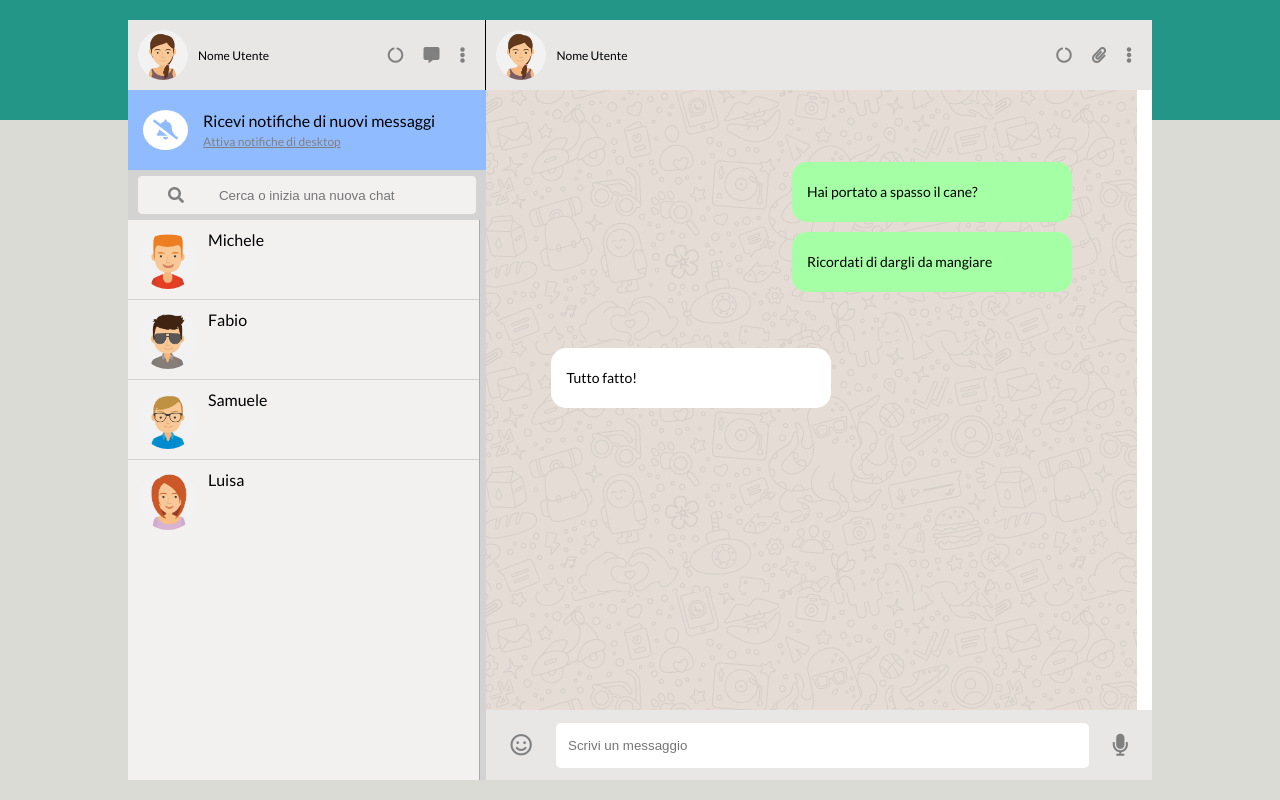
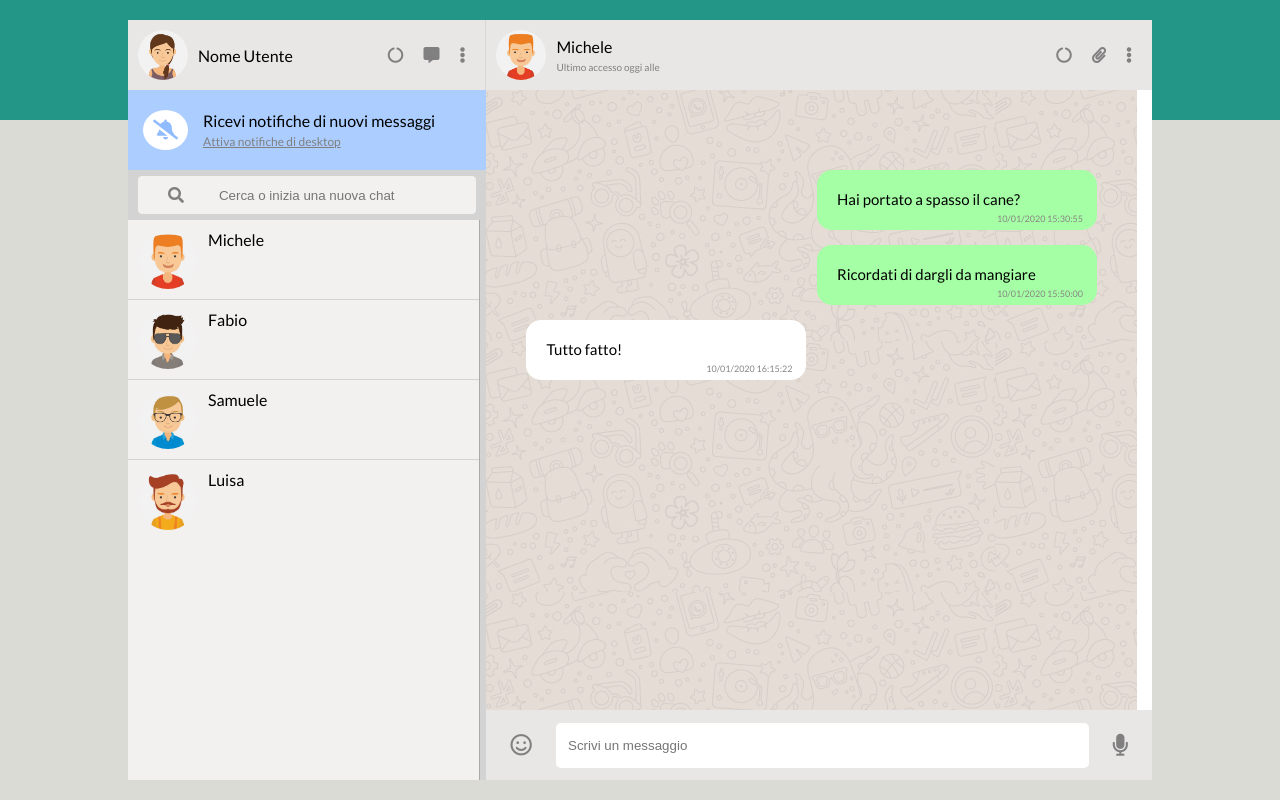
Before and after one commit to Pievisco89/js-html-css-boolzap, a plain HTML site: page index.html in a window 1280 px wide. Drawn offline with nearby package versions, Linux system fonts and the light colour scheme.

Commit message:
finito - rifatto completamente box-msg

```diff
--- a/assets/css/style.css
+++ b/assets/css/style.css
@@ -40,7 +40,7 @@ body{
 .container .left header{
   height: 70px;
   background-color: rgb(233, 230, 230);
-  border-right: 1px solid black;
+  border-right: 1px solid rgb(216, 214, 214);
 }
 
 .container .left header .user,
@@ -50,7 +50,7 @@ body{
   float: left;
   width: 50%;
   height: 100%;
-  font-size: 12px;
+  font-size: 16px;
 }
 
 .container .left header .user img,
@@ -86,7 +86,7 @@ body{
   display: flex;
   align-items: center;
   height: 80px;
-  background-color: rgb(144, 188, 255);
+  background-color: rgb(171, 205, 255);
 }
 
 .container .left main .top i{
@@ -130,9 +130,10 @@ body{
   outline: none;
 }
 
-.container .left .contacts{
+.container .left .contacts-list{
   width: 98%;
   height: calc(100% - 130px);
+  overflow: auto;
   box-shadow: 1px 0 rgba(0, 0, 0, 0.2);
   background-color: rgb(243, 240, 240);
 }
@@ -180,59 +181,67 @@ body{
   background-color: rgb(233, 230, 230);
 }
 
+.container .right header .user .user-text{
+  display: flex;
+  flex-direction: column;
+}
+
+.container .right header .user .user-text span:last-child{
+  font-size: 10px;
+  margin-top: 5px;
+  color: grey;
+}
+
 .container .right .box-msg{
-  position: relative;
   height: calc(100% - 140px);
   border-right: 15px solid white;
   background-image: url("../img/mine.jpg");
+  padding: 80px 40px;
+
 }
 
 .container .right .box-msg .msg{
-  position: absolute;
-  list-style: none;
-}
-
-.container .right .box-msg .msg.sent .text,
-.container .right .box-msg .msg.received .text{
+  position: relative;
   height: 60px;
   min-width: 280px;
-  font-size: 14px;
-  margin: 10px 0;
-  line-height: 60px;
-  padding-left: 15px;
+  margin-bottom: 15px;
+  padding: 20px;
+  font-size: 15px;
   border-radius: 15px;
 }
 
-.container .right .box-msg .msg.sent .text i,
-.container .right .box-msg .msg.received .text i{
+.container .right .box-msg .msg.sent{
   float: right;
-  cursor: pointer;
-  margin-top: 25px;
-  margin-right: 20px;
-  visibility: hidden;
-}
-
-.container .right .box-msg .msg.sent .text:hover i,
-.container .right .box-msg .msg.received .text:hover i{
-  visibility: visible;
-}
-
-.container .right .box-msg .msg.sent > .text{
+  clear: both;
   background-color: #a5ffa5;
 }
 
-.container .right .box-msg .msg.received > .text{
+.container .right .box-msg .msg.received{
+  float: left;
+  clear: both;
   background-color: white;
 }
 
-.container .right .box-msg .msg.received{
-  top: 40%;
-  left: 10%;
+.container .right .box-msg .msg .text-time{
+  position: absolute;
+  bottom: 10%;
+  right: 5%;
+  font-size: 9px;
+  color: rgb(136, 132, 132);
 }
 
-.container .right .box-msg .msg.sent{
-  top: 10%;
-  right: 10%;
+.container .right .box-msg .msg i{
+  position: absolute;
+  top: 50%;
+  right: 8%;
+  transform: translateY(-50%);
+  color: rgb(136, 132, 132);
+  cursor: pointer;
+  display: none;
+}
+
+.container .right .box-msg .msg:hover i{
+  display: block;
 }
 
 /* Footer */
--- a/assets/js/script.js
+++ b/assets/js/script.js
@@ -2,6 +2,91 @@ const app = new Vue({
 
   el:'#app',
   data:{
+    contacts: [
+      {
+        name: 'Michele',
+        avatar: '_1',
+        visible: true,
+        messages: [
+          {
+            date: '10/01/2020 15:30:55',
+            text: 'Hai portato a spasso il cane?',
+            status: 'sent'
+          },
+          {
+            date: '10/01/2020 15:50:00',
+            text: 'Ricordati di dargli da mangiare',
+            status: 'sent'
+          },
+          {
+            date: '10/01/2020 16:15:22',
+            text: 'Tutto fatto!',
+            status: 'received'
+          }
+        ],
+      },
+      {
+        name: 'Fabio',
+        avatar: '_2',
+        visible: true,
+        messages: [
+          {
+            date: '20/03/2020 16:30:00',
+            text: 'Ciao come stai?',
+            status: 'sent'
+          },
+          {
+            date: '20/03/2020 16:30:55',
+            text: 'Bene grazie! Stasera ci vediamo?',
+            status: 'received'
+          },
+          {
+            date: '20/03/2020 16:35:00',
+            text: 'Mi piacerebbe ma devo andare a fare la spesa.',
+            status: 'sent'
+          }
+        ],
+      },
+      {
+        name: 'Samuele',
+        avatar: '_3',
+        visible: true,
+        messages: [
+          {
+            date: '28/03/2020 10:10:40',
+            text: 'La Marianna va in campagna',
+            status: 'received'
+          },
+          {
+            date: '28/03/2020 10:20:10',
+            text: 'Sicuro di non aver sbagliato chat?',
+            status: 'sent'
+          },
+          {
+            date: '28/03/2020 16:15:22',
+            text: 'Ah scusa!',
+            status: 'received'
+          }
+        ],
+      },
+      {
+        name: 'Luisa',
+        avatar: '_4',
+        visible: true,
+        messages: [
+          {
+            date: '10/01/2020 15:30:55',
+            text: 'Lo sai che ha aperto una nuova pizzeria?',
+            status: 'sent'
+          },
+          {
+            date: '10/01/2020 15:50:00',
+            text: 'Si, ma preferirei andare al cinema',
+            status: 'received'
+          }
+        ],
+      },
+    ]
 
   },
   methods:{
@@ -9,5 +94,3 @@ const app = new Vue({
   }
 
 });
-
-console.log(app);
--- a/index.html
+++ b/index.html
@@ -48,25 +48,19 @@
 
         </section>
 
-        <section class="contacts">
+        <section class="contacts-list">
 
           <ul>
-            <li>
-              <img src="assets/img/avatar_1.jpg" alt="avatar_1">
-              <span>Michele</span>
+            <li
+              v-for="contact in contacts"
+            >
+              <img
+                :src="'assets/img/avatar'+ contact.avatar + '.jpg'"
+                alt="avatar+ 'contact.avatar'"
+              >
+              <span>{{contact.name}}</span>
             </li>
-            <li>
-              <img src="assets/img/avatar_2.jpg" alt="avatar_2">
-              <span>Fabio</span>
-            </li>
-            <li>
-              <img src="assets/img/avatar_3.jpg" alt="avatar_3">
-              <span>Samuele</span>
-            </li>
-            <li>
-              <img src="assets/img/avatar_6.jpg" alt="avatar_6">
-              <span>Luisa</span>
-            </li>
+
           </ul>
 
         </section>
@@ -80,9 +74,15 @@
     <main class="right">
 
       <header>
+
         <section class="user">
-          <img src="assets/img/avatar_io.jpg" alt="Utente">
-          <span>Nome Utente</span>
+
+          <img src="assets/img/avatar_1.jpg" alt="Michele">
+          <div class="user-text">
+            <span>Michele</span>
+            <span>Ultimo accesso oggi alle</span>
+          </div>
+
         </section>
 
         <section class="action">
@@ -95,24 +95,23 @@
 
       <section class="box-msg">
 
-        <ul class="msg sent">
-          <li class="text">
-             <span>Hai portato a spasso il cane?</span>
-             <i class="fas fa-chevron-down"></i>
-          </li>
-          <li class="text">
-            <span>Ricordati di dargli da mangiare
-            </span>
-            <i class="fas fa-chevron-down"></i>
-          </li>
-        </ul>
+        <div class="msg sent">
+          <span>Hai portato a spasso il cane?</span>
+          <i class="fas fa-chevron-down"></i>
+          <span class="text-time">10/01/2020 15:30:55</span>
+        </div>
 
-        <ul class="msg received">
-          <li class="text">
-            <span>Tutto fatto!</span>
-            <i class="fas fa-chevron-down"></i>
-          </li>
-        </ul>
+        <div class="msg sent">
+          <span>Ricordati di dargli da mangiare</span>
+          <i class="fas fa-chevron-down"></i>
+          <span class="text-time">10/01/2020 15:50:00</span>
+        </div>
+
+        <div class="msg received">
+          <span>Tutto fatto!</span>
+          <i class="fas fa-chevron-down"></i>
+          <span class="text-time">10/01/2020 16:15:22</span>
+        </div>
 
       </section>
 
```
